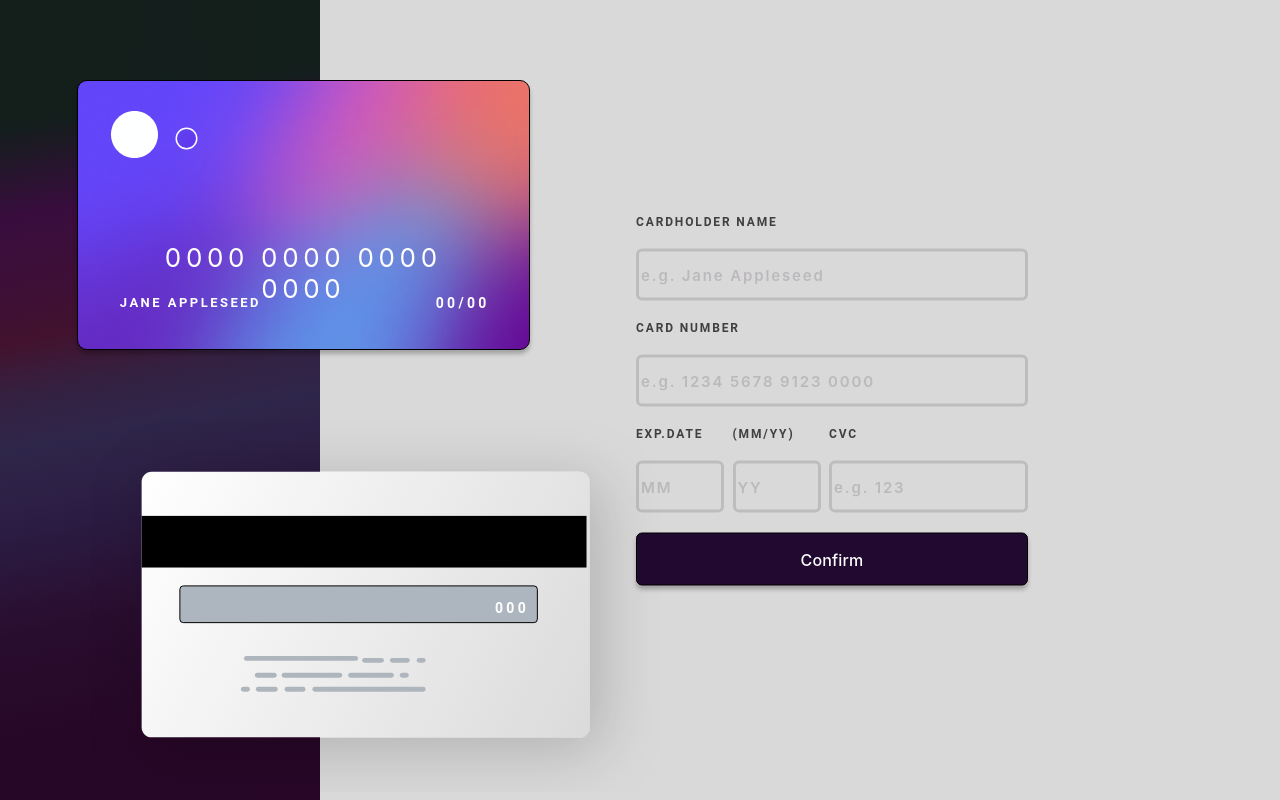
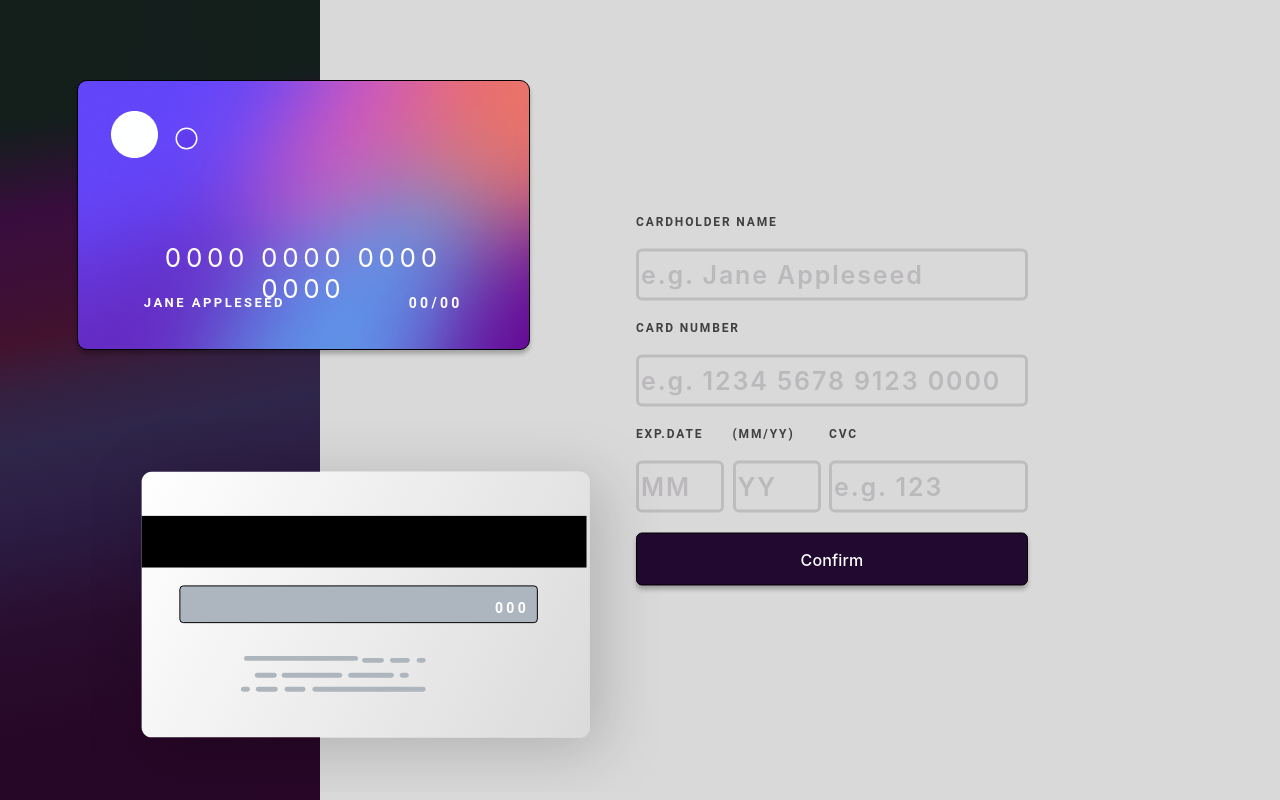
Before and after one commit to AJIT-KUMAR-PANDIT/credit-card-generator-in-react, a React (Create React App) app in the folder credit-debit-card/: page / in a window 1280 px wide. Built offline with nearby package versions, Linux system fonts and the light colour scheme.

Commit message:
v 1.3.4 ui card and form

```diff
--- a/credit-debit-card/src/components/Card/Card.css
+++ b/credit-debit-card/src/components/Card/Card.css
@@ -105,6 +105,8 @@ flex-shrink: 0;
 
   position: relative;
   top: 70%;
+  left:24px;
+ width:316px;
 }
 
 .Cvv_Pos{
--- a/credit-debit-card/src/components/Form/Form.css
+++ b/credit-debit-card/src/components/Form/Form.css
@@ -31,7 +31,7 @@
   /* text */
   color: #bbb9bc;
   font-family: Inter;
-  font-size: 15px;
+  font-size: 25px;
   font-style: normal;
   font-weight: 600;
   line-height: normal;
@@ -58,7 +58,7 @@
   /* text */
   color: #bbb9bc;
   font-family: Inter;
-  font-size: 15px;
+  font-size: 25px;
   font-style: normal;
   font-weight: 600;
   line-height: normal;
@@ -79,7 +79,7 @@
   /* text */
   color: #bbb9bc;
   font-family: Inter;
-  font-size: 15px;
+  font-size: 25px;
   font-style: normal;
   font-weight: 600;
   line-height: normal;
@@ -100,7 +100,7 @@
   /* text */
   color: #bbb9bc;
   font-family: Inter;
-  font-size: 15px;
+  font-size: 25px;
   font-style: normal;
   font-weight: 600;
   line-height: normal;
```
